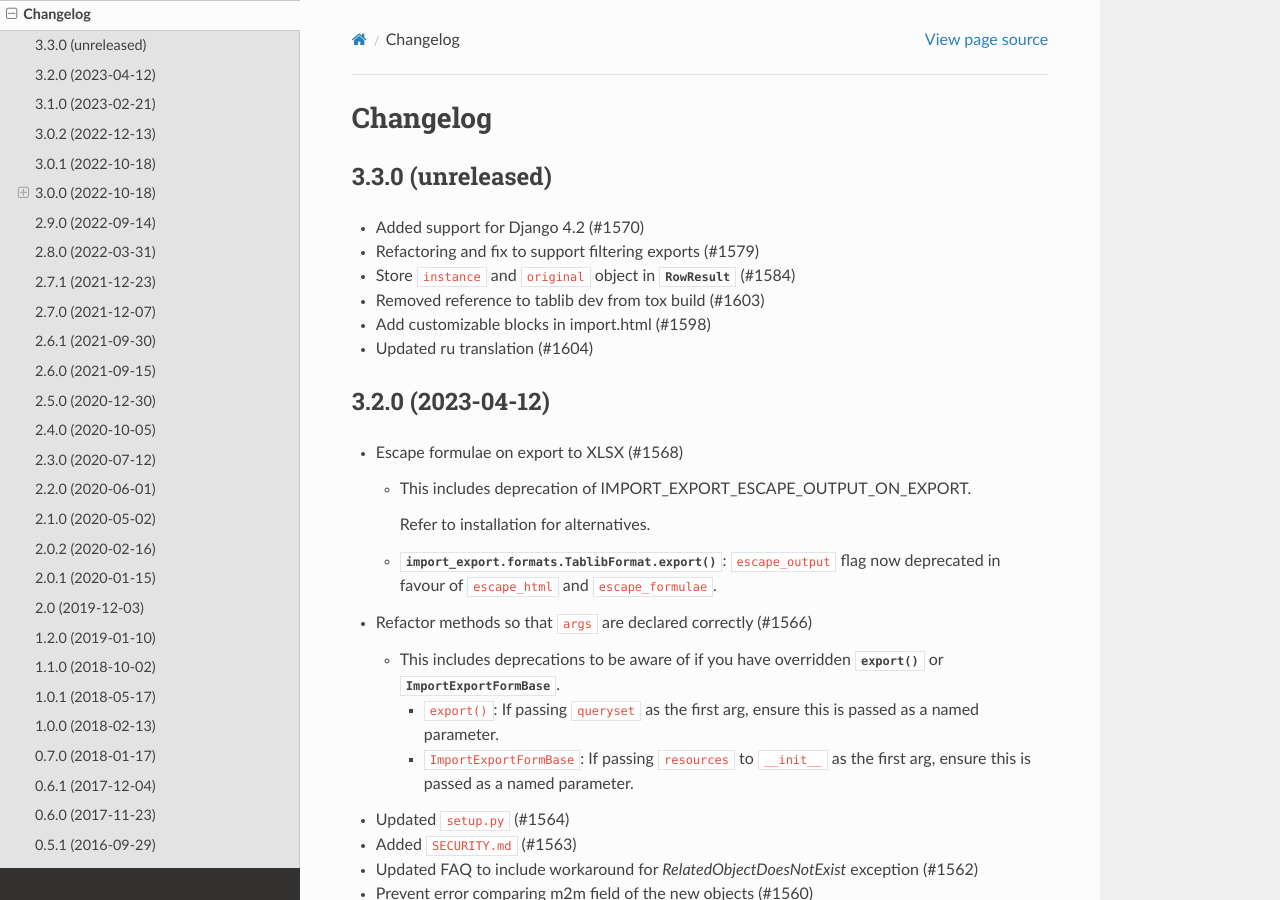
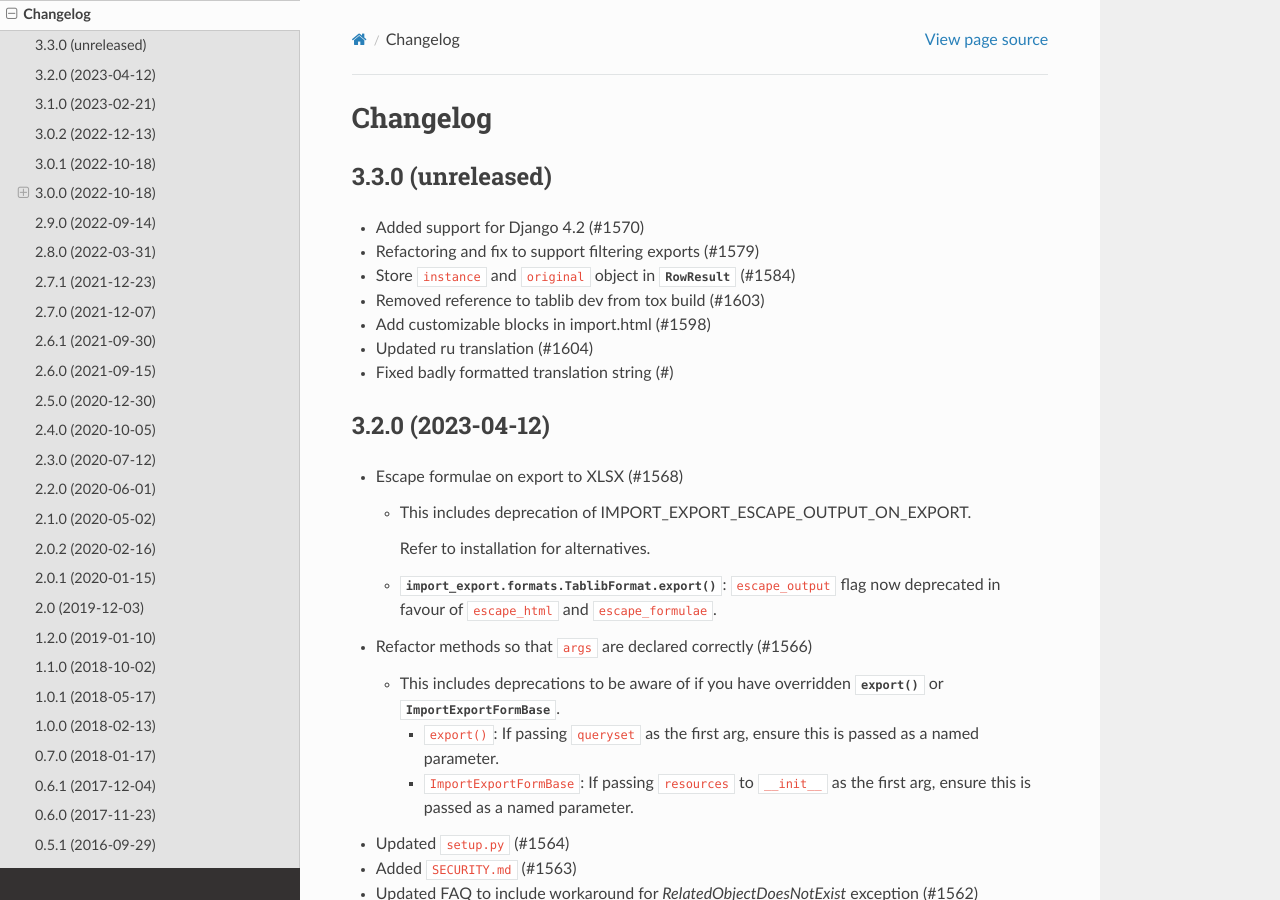
Before and after one commit to django-import-export/django-import-export, a Sphinx documentation site: the page built from docs/changelog.rst, in a window 1280 px wide and 900 px high. Built offline with Sphinx 7.4.7 and the Read the Docs theme 2.0.0, drawn with Linux system fonts in a browser that asks for light colours; pages that are not in the unit, such as notebooks, are missing from menus.

Commit message:
Fixed badly formatted translation string

```diff
--- a/docs/changelog.rst
+++ b/docs/changelog.rst
@@ -10,6 +10,7 @@ Changelog
 - Removed reference to tablib dev from tox build (#1603)
 - Add customizable blocks in import.html (#1598)
 - Updated ru translation (#1604)
+- Fixed badly formatted translation string (#)
 
 3.2.0 (2023-04-12)
 ------------------
```
